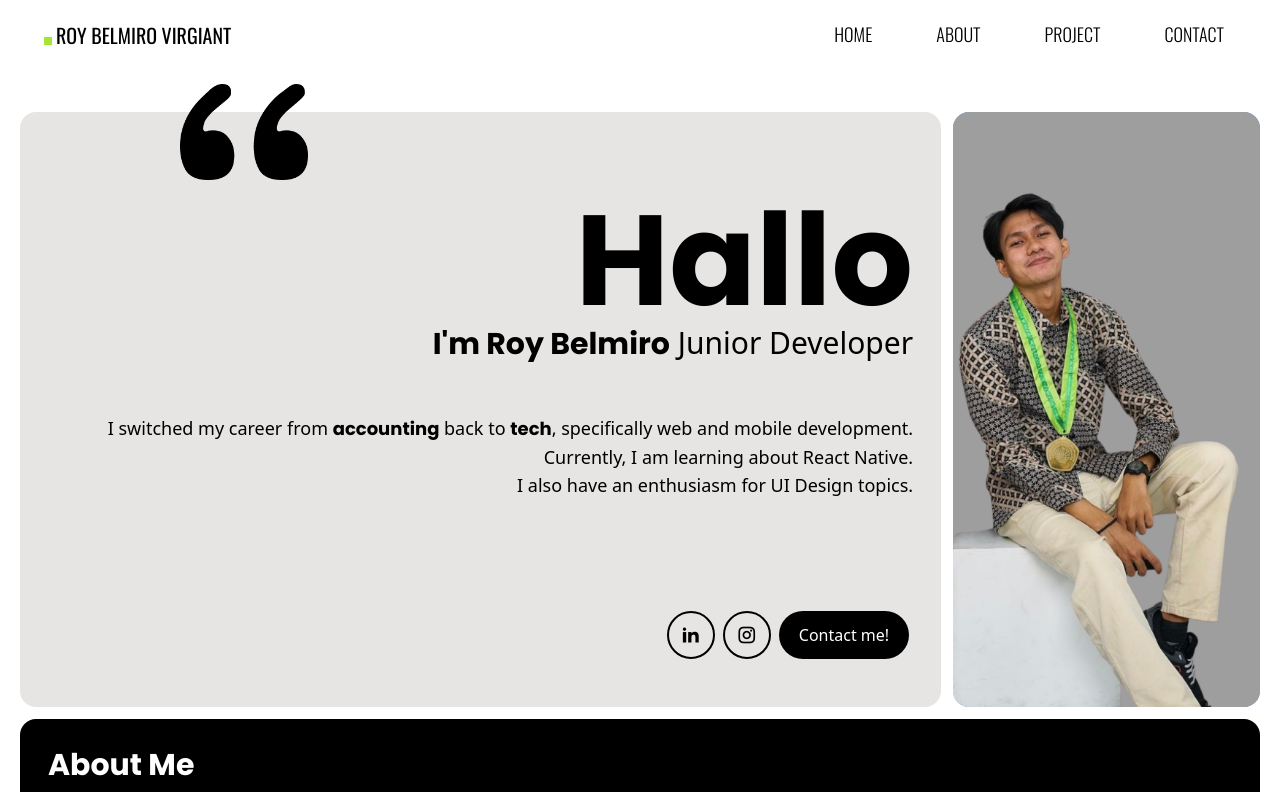
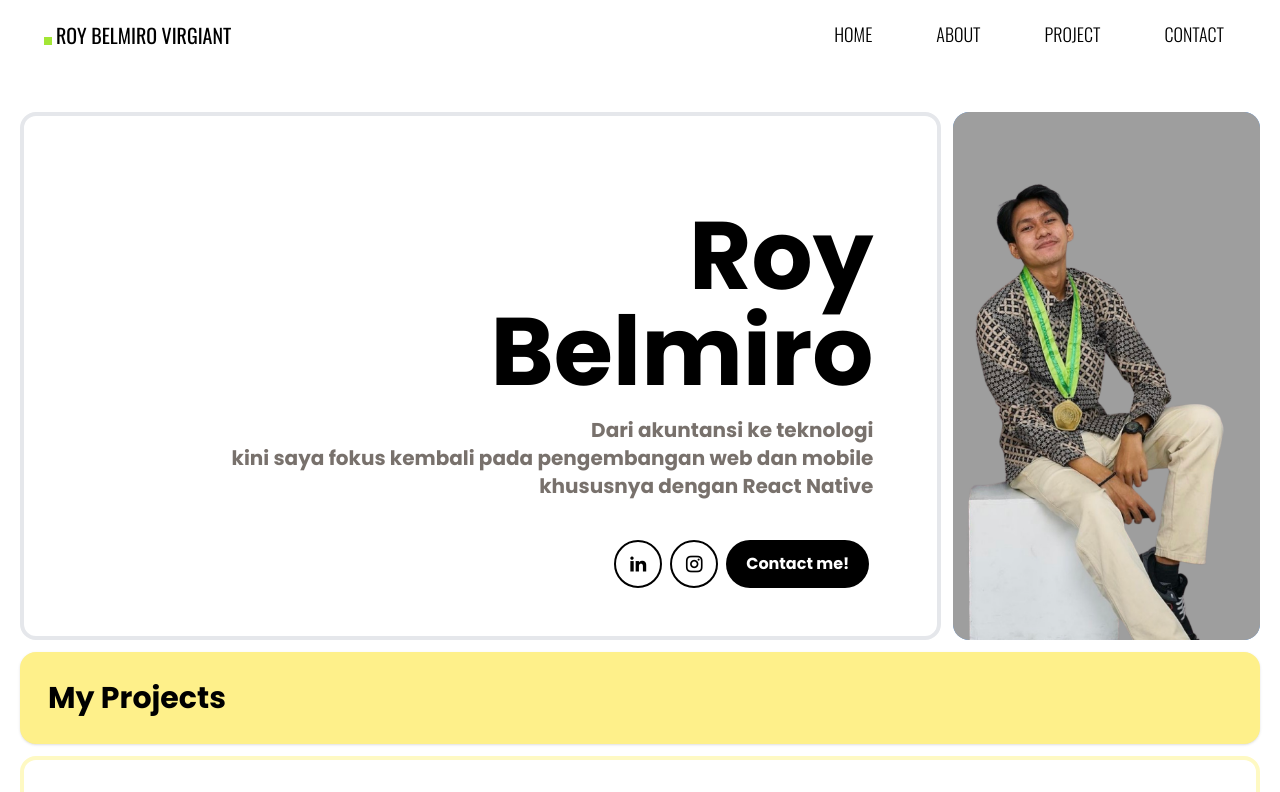
Before and after one commit to royrbv/web-portofolio-roy, a Next.js app: page / in a window 1280 px wide. Shown: the top 792 px of the page. Built offline with nearby package versions, Linux system fonts and the light colour scheme; a web font is replaced by a local one.

Commit message:
Switch Order

```diff
--- a/src/app/layout.tsx
+++ b/src/app/layout.tsx
@@ -11,7 +11,7 @@ const inter = Inter({ subsets: ["latin"] });
 
 export const metadata: Metadata = {
   title: "Roy Bel - Junior Developer",
-  description: "Roy Bel's Web and Mobile App Portfolio",
+  description: "Roy Bel's Portfolio",
 };
 
 export default function RootLayout({
@@ -21,7 +21,15 @@ export default function RootLayout({
 }>) {
   return (
     <html lang="en" className="scroll-smooth scroll-my-56">
-      <body id="home">
+      {/* <link
+        href="https://fonts.googleapis.com/css2?family=Poppins:wght@300;400;600&display=swap"
+        rel="stylesheet"
+      /> */}
+
+      <body
+        id="home"
+        style={{ fontFamily: "Poppins, sans-serif", fontWeight: 300 }}
+      >
         <Navbar navLinks={NAV_LINKS} />
         <main className="relative overflow-hidden ">{children}</main>
         {/* <Footer/> */}
--- a/src/app/page.tsx
+++ b/src/app/page.tsx
@@ -18,17 +18,17 @@ export default function Home() {
     <main>
       <div className="mt-20 scroll-smooth">
         <div className="container static px-5 pb-3 pt-8 flex lg:gap-3 transition-all">
-          <div className="box group relative xl:w-3/4 w-full bg-stone-200 px-7 lg:pt-20 pt-14 pb-10 lg:py-12 rounded-2xl lg:text-end transition ease-out duration-500 ">
-            <Image
+          <div className="box group relative xl:w-3/4 border-4 w-full px-16 lg:pt-20 pt-14 pb-10 lg:py-12 rounded-2xl lg:text-end transition ease-out duration-500 ">
+            {/* <Image
               className="absolute w-16 h-12 lg:w-32 lg:h-24 md:w-28 md:h-20 -top-7 left-10 lg:left-40 group-hover:scale-110 transition ease-out duration-500"
               src="/petik.png"
               alt="petik"
               height={100}
               width={100}
-            />
+            /> */}
             <div>
               <div className="flex items-center">
-                <div className="relative lg:hidden overflow-hidden h-[100px] max-w-[100px] min-w-[100px] mr-3 mb-3 rounded-full">
+                <div className="relative lg:hidden overflow-hidden h-[100px] max-w-[100px] min-w-[100px] mr-3 mb-2 rounded-full">
                   <Image
                     className="w-full"
                     src={"/roy-square.jpeg"}
@@ -38,27 +38,21 @@ export default function Home() {
                   />
                 </div>
                 <div className="w-2/3 md:w-full">
-                  <h1 className="text-5xl md:text-7xl lg:text-9xl justify-end">
-                    <span className={poppins.className}>Hallo</span>
-                  </h1>
-                  <h6 className="md:text-3xl mb-2 md:mb-10">
+                  <h6 className="md:text-3xl lg:text-8xl mt-3 mb-4">
                     <span className={poppins.className}>
-                      I&apos;m Roy Belmiro
-                    </span>{" "}
-                    Junior Developer
+                      Roy
+                      <br />
+                      Belmiro
+                    </span>
                   </h6>
                 </div>
               </div>
             </div>
             <div className="flex justify-end">
-              <p className="mb-16 mt-3 md:mb-28 text-sm md:text-lg ">
-                I switched my career from{" "}
-                <span className={poppins.className}>accounting</span> back to{" "}
-                <span className={poppins.className}>tech</span>, specifically
-                web and mobile development.
-                <br />
-                Currently, I am learning about React Native.
-                <br />I also have an enthusiasm for UI Design topics.
+              <p className="mb-16 md:mb-10 lg:text-xl md:text-lg text-stone-500 ">
+                Dari akuntansi ke teknologi <br />
+                kini saya fokus kembali pada pengembangan web dan mobile <br />
+                khususnya dengan React Native
               </p>
             </div>
             <div className="flex justify-end ">
@@ -92,8 +86,8 @@ export default function Home() {
         </div>
       </div>
       {/* --------------------------------------------------------- */}
+      <ProjectSection />
       <AboutSection />
-      <ProjectSection />
       <ContactSection />
     </main>
   );
--- a/src/components/ProjectSection.tsx
+++ b/src/components/ProjectSection.tsx
@@ -12,7 +12,7 @@ const ProjectSection = () => {
     <div>
       <div id="project" className="scroll-smooth scroll-my-20">
         <div className="container mx-auto mb-3 px-5">
-          <div className=" bg-yellow-100 rounded-2xl shadow p-7">
+          <div className=" bg-yellow-200 rounded-2xl shadow p-7">
             <div className={poppins.className}>
               <h1 className="text-3xl">My Projects</h1>
             </div>
```
